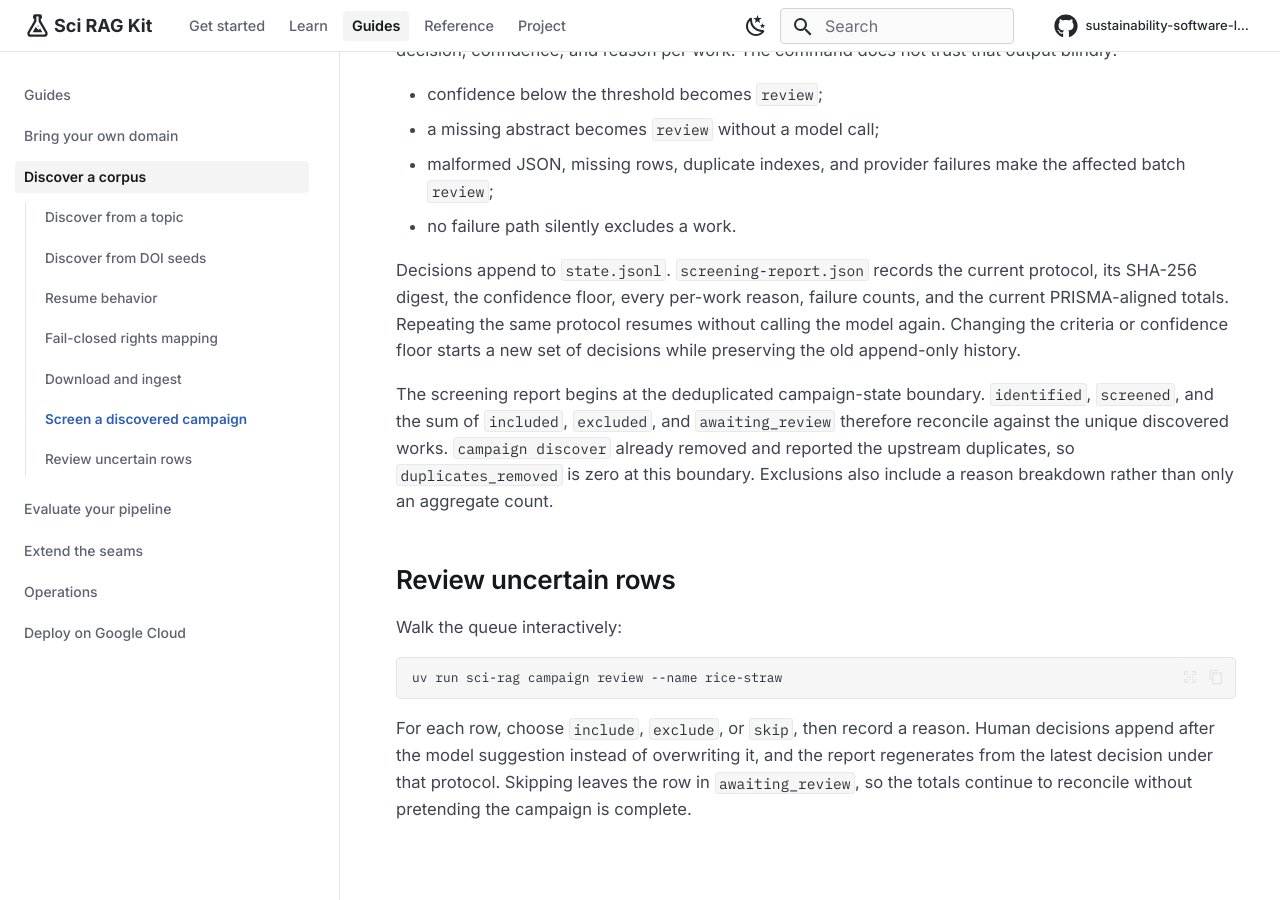
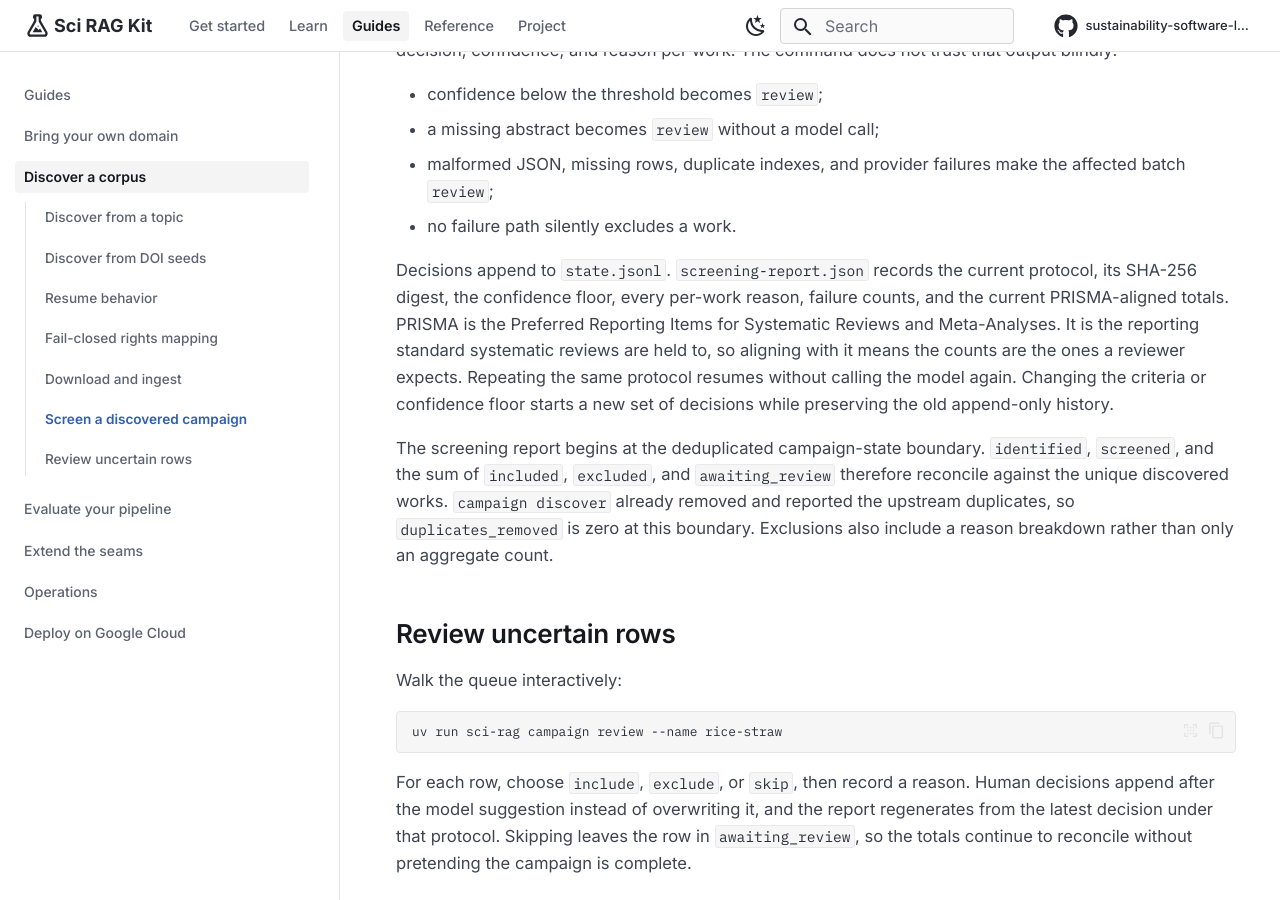
Before and after one commit to sustainability-software-lab/sci-rag-kit, an MkDocs documentation site: the page built from docs/campaigns.md, in a window 1280 px wide and 900 px high, scrolled down 3033 px. Built offline with MkDocs 1.6.1 and Material for MkDocs 9.7.7, drawn with Linux system fonts in a browser that asks for light colours; nearby versions of some CDN libraries; library files that are not in the unit come from our copies.

Commit message:
docs: expand PRISMA on first use in the campaigns guide
The screening report's totals are described as PRISMA-aligned, but the
acronym was never expanded anywhere on the site and it is not in the
glossary. A reader who does not already know the standard cannot tell
what the alignment buys them.

Co-Authored-By: Claude Opus 5 (1M context) <noreply@anthropic.com>

```diff
--- a/docs/campaigns.md
+++ b/docs/campaigns.md
@@ -151,8 +151,11 @@ does not trust that output blindly:
 
 Decisions append to `state.jsonl`. `screening-report.json` records the current
 protocol, its SHA-256 digest, the confidence floor, every per-work reason,
-failure counts, and the current PRISMA-aligned totals. Repeating the
-same protocol resumes without calling the model again. Changing the criteria
+failure counts, and the current PRISMA-aligned totals. PRISMA is the
+Preferred Reporting Items for Systematic Reviews and Meta-Analyses. It is
+the reporting standard systematic reviews are held to, so aligning with it
+means the counts are the ones a reviewer expects. Repeating the same
+protocol resumes without calling the model again. Changing the criteria
 or confidence floor starts a new set of decisions while preserving the old
 append-only history.
 
```
